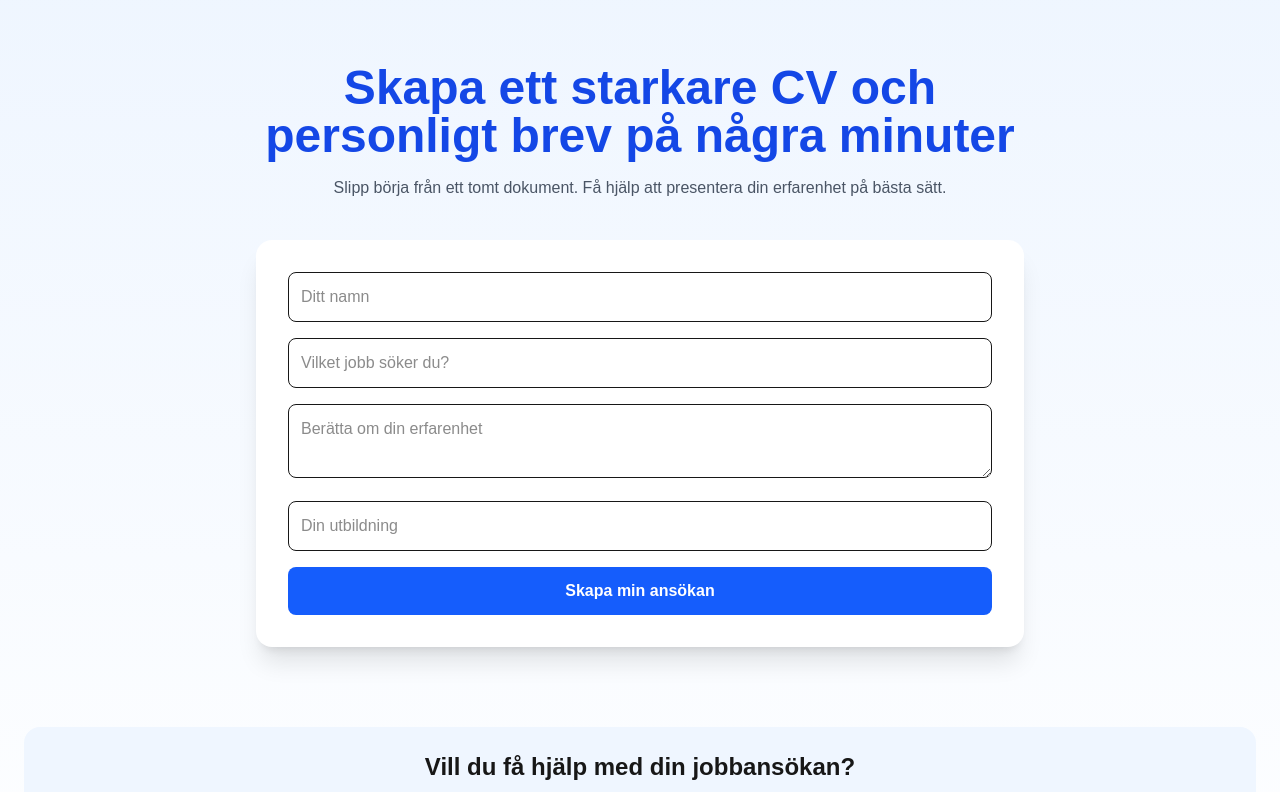
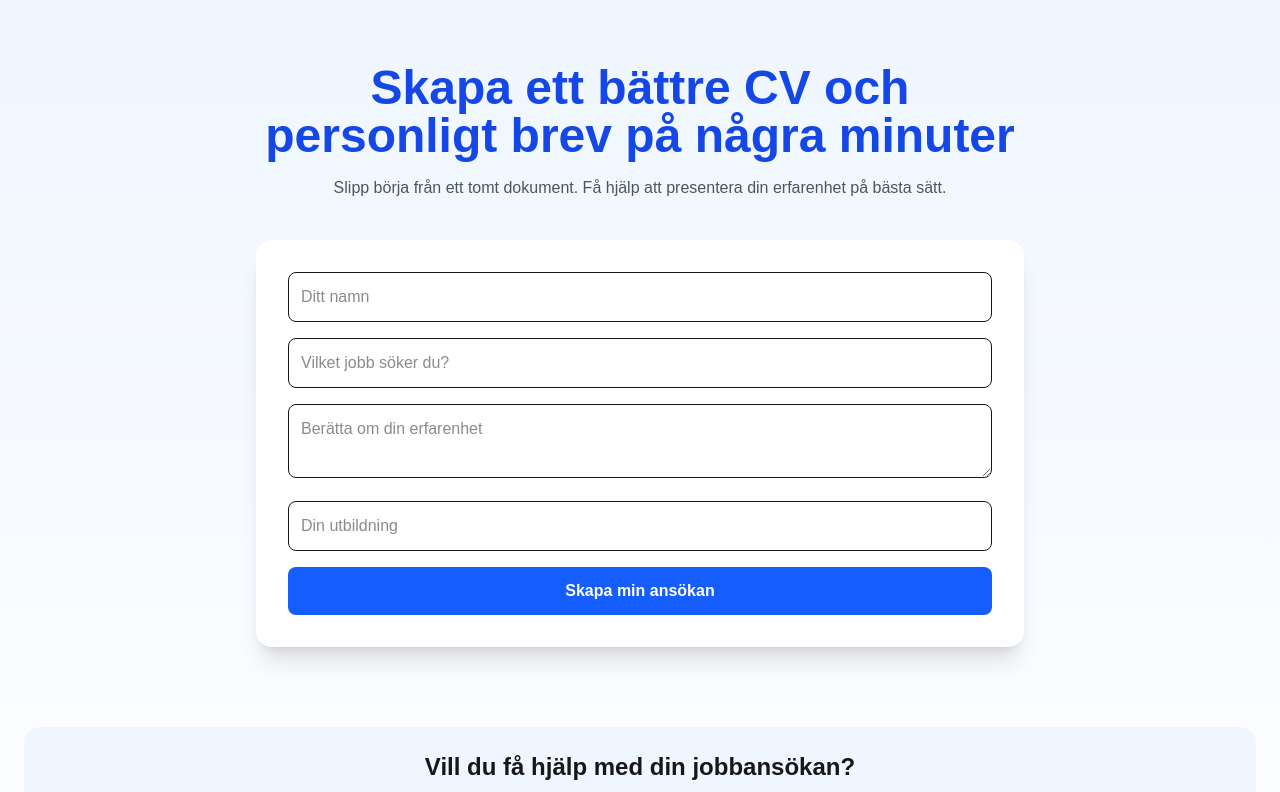
Before and after one commit to ky9fzffj77-art/jobbcoach-ai, a Next.js app: page / in a window 1280 px wide. Shown: the top 792 px of the page. Built offline with nearby package versions, Linux system fonts and the light colour scheme.

Commit message:
Förbättrade huvudrubrik

```diff
--- a/app/page.tsx
+++ b/app/page.tsx
@@ -51,7 +51,7 @@ ${utbildning}
        <div className="max-w-3xl mx-auto text-center py-10">
 
   <h1 className="text-5xl font-bold text-blue-700 mb-4">
-    Skapa ett starkare CV och personligt brev på några minuter
+    Skapa ett bättre CV och personligt brev på några minuter
   </h1>
 
         <p className="text-gray-600 mb-10">
```
